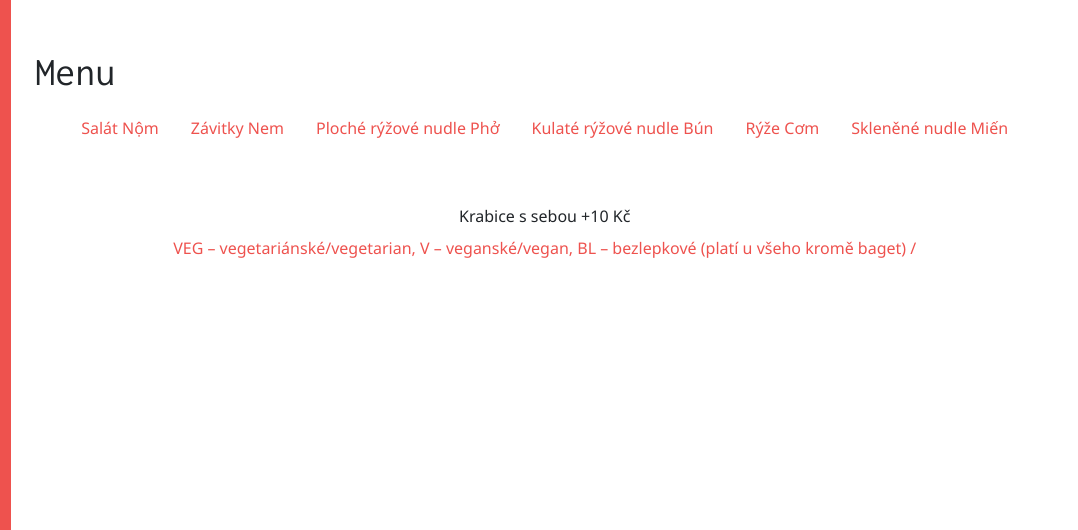
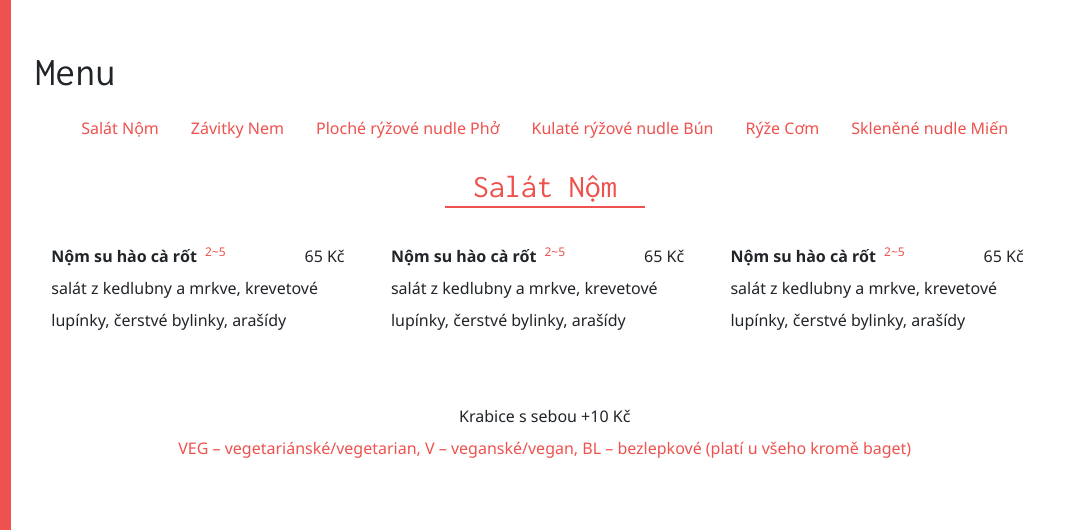
Before and after one commit to jandelmar/brnogo.cz, a Gatsby site: page /jidlo in a window 1280 px wide. Shown: the top 530 px of the page, 202-1280 px from the left. Built offline with nearby package versions, Linux system fonts and the light colour scheme; Gatsby itself is replaced by a stand-in of ours.

Commit message:
Update Menu, add Menu components

```diff
--- a/src/components/menu/index.jsx
+++ b/src/components/menu/index.jsx
@@ -1,25 +1,19 @@
 import React from 'react'
-import { Row, Col, Nav, NavLink } from 'reactstrap'
+
+import MenuCategoriesNav from './menuCategoriesNav'
+import MenuInfo from './menuInfo'
+import MenuCategory from './menuCategory'
 
 export default () => (
     <React.Fragment>
-            <Row>
-                <Col>
-                    <Nav className="justify-content-center">
-                        <NavLink href="#">Salát Nộm</NavLink>
-                        <NavLink href="#">Závitky Nem</NavLink>
-                        <NavLink href="#">Ploché rýžové nudle Phở</NavLink>
-                        <NavLink href="#">Kulaté rýžové nudle Bún</NavLink>
-                        <NavLink href="#">Rýže Cơm</NavLink>
-                        <NavLink href="#">Skleněné nudle Miến</NavLink>
-                    </Nav>
-                </Col>
-            </Row>
-            <Row>
-                <Col className="text-center mt-5">
-                    <p className="mb-auto">Krabice s sebou +10 Kč</p>
-                    <p className="text-primary">VEG – vegetariánské/vegetarian, V – veganské/vegan, BL – bezlepkové (platí u všeho kromě baget) /</p>
-                </Col>
-            </Row>
+            <MenuCategoriesNav />
+            <MenuCategory name="Salát Nộm" />
+            <MenuInfo />
     </React.Fragment>
 )
+
+const foodList = {
+    salat: [
+        {}
+    ],
+}
--- /dev/null
+++ b/src/components/menu/menuCategoriesNav.jsx
@@ -0,0 +1,17 @@
+import React from 'react'
+import { Row, Col, Nav, NavLink } from 'reactstrap'
+
+export default () => (
+    <Row>
+        <Col>
+            <Nav className="justify-content-center text-center">
+                <NavLink href="#">Salát Nộm</NavLink>
+                <NavLink href="#">Závitky Nem</NavLink>
+                <NavLink href="#">Ploché rýžové nudle Phở</NavLink>
+                <NavLink href="#">Kulaté rýžové nudle Bún</NavLink>
+                <NavLink href="#">Rýže Cơm</NavLink>
+                <NavLink href="#">Skleněné nudle Miến</NavLink>
+            </Nav>
+        </Col>
+    </Row>
+)
--- /dev/null
+++ b/src/components/menu/menuCategory.jsx
@@ -0,0 +1,25 @@
+import React from 'react'
+import { Row, Col } from 'reactstrap'
+
+import MenuItem from './menuItem'
+
+export default ({name}) => (
+    <React.Fragment>
+        <Row className="justify-content-center">
+            <Col md="4" xl="3">
+                <h2 className="menu-category m-3 text-center text-primary">
+                    {name}
+                </h2>
+            </Col>
+        </Row>
+
+        <Row>
+            <Col className="d-flex">
+                {/* {foodList.map(food => <MenuItem food={food} />)} */}
+                <MenuItem />
+                <MenuItem />
+                <MenuItem />
+            </Col>
+        </Row>
+    </React.Fragment>
+)
--- /dev/null
+++ b/src/components/menu/menuInfo.jsx
@@ -0,0 +1,11 @@
+import React from 'react'
+import { Row, Col } from 'reactstrap'
+
+export default () => (
+    <Row>
+        <Col className="text-center mt-5">
+            <p className="mb-auto">Krabice s sebou +10 Kč</p>
+            <p className="text-primary">VEG – vegetariánské/vegetarian, V – veganské/vegan, BL – bezlepkové (platí u všeho kromě baget)</p>
+        </Col>
+    </Row>
+)
--- /dev/null
+++ b/src/components/menu/menuItem.jsx
@@ -0,0 +1,21 @@
+import React from 'react'
+import { Row, Col } from 'reactstrap'
+
+export default () => (
+    <div className="food-item m-3">
+        <Row>
+            <Col md="9">
+                <span className="food-name font-weight-bold">Nộm su hào cà rốt</span>
+                <sup className="food-alergens text-primary pl-2">2~5</sup>
+            </Col>
+            <Col md="3" className="food-price">
+                65 Kč
+            </Col>
+        </Row>
+        <Row>
+            <Col className="food-description">
+                salát z kedlubny a mrkve, krevetové lupínky, čerstvé bylinky, arašídy
+            </Col>
+        </Row>
+    </div>
+)
--- a/src/styles/custom-theme.scss
+++ b/src/styles/custom-theme.scss
@@ -45,3 +45,7 @@ a {
 #logo {
     border-bottom: 2px white dotted;
 }
+
+.menu-category {
+    border-bottom: 2px $primary solid;
+}
```
